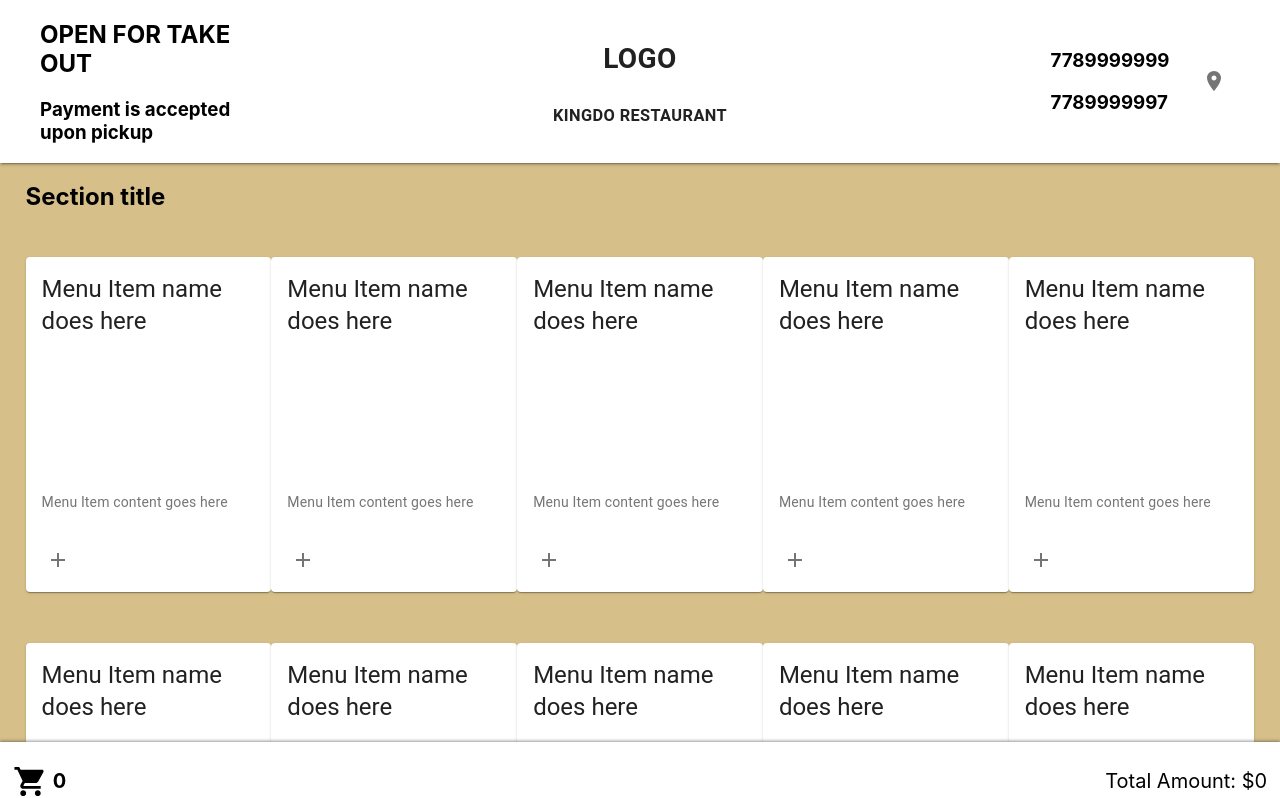
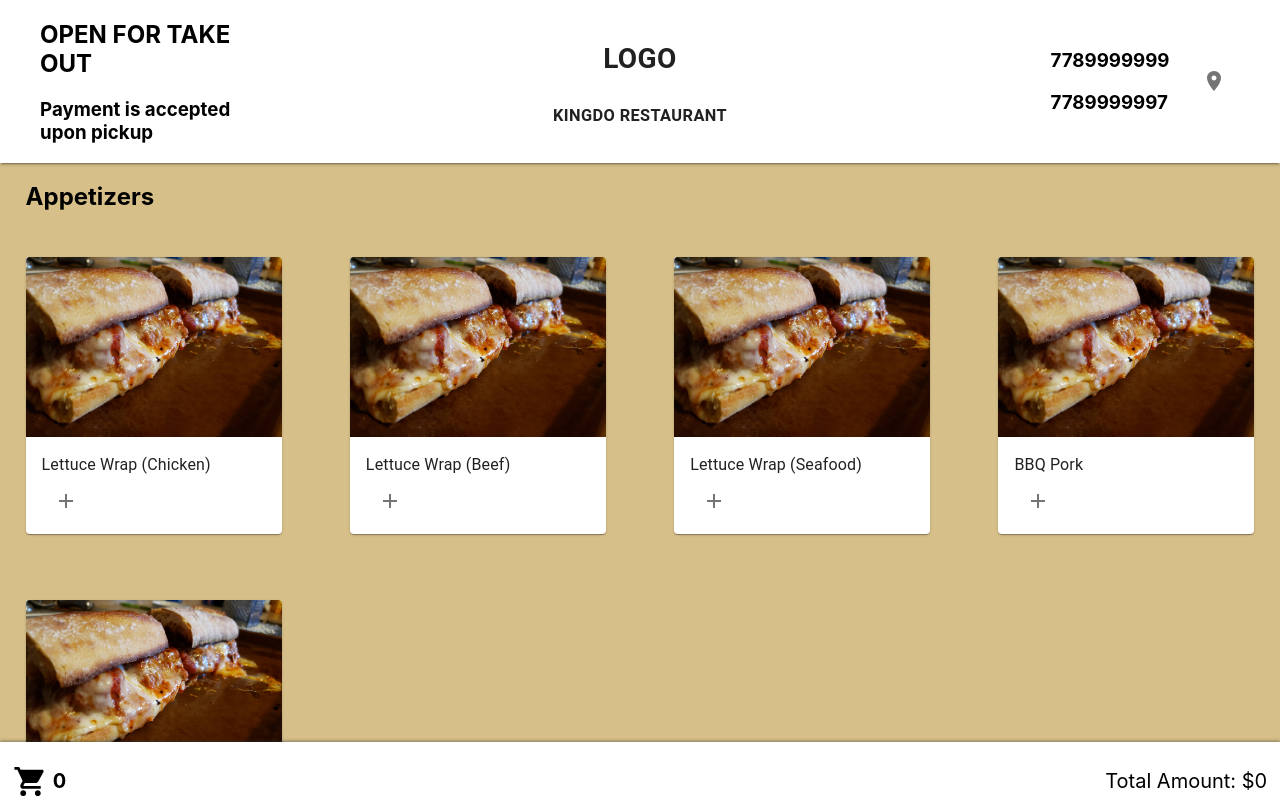
Before and after one commit to kendricchung/kingdo, a React (Create React App) app: page / in a window 1280 px wide. Shown: the top 798 px of the page. Built offline with nearby package versions, Linux system fonts and the light colour scheme.

Commit message:
did work on menu section

```diff
--- a/src/Components/Menu/Menu.js
+++ b/src/Components/Menu/Menu.js
@@ -1,12 +1,33 @@
-import React, { Component } from 'react';
+import React, { Component } from "react";
 import MenuSection from "./MenuSection";
 
+const menu = [
+  {
+    menuSectionName: "Appetizers",
+    menuSectionItems: [
+      { id: 7, name: "Lettuce Wrap (Chicken)", price: 14.95 },
+      { id: 8, name: "Lettuce Wrap (Beef)", price: 14.95 },
+      { id: 9, name: "Lettuce Wrap (Seafood)", price: 14.95 },
+      { id: 10, name: "BBQ Pork", price: 8.95 },
+      { id: 7, name: "Lettuce Wrap (Chicken)", price: 14.95 },
+    ],
+  },
+  {
+    menuSectionName: "Soups",
+    menuSectionItems: [{ id: 15, name: "wonton soup", price: 10.95 }],
+  },
+];
+
 class Menu extends Component {
-    render() {
-        return (
-            <MenuSection/>
-         );
-    }
+  render() {
+    return (
+      <div style={{ paddingBottom: "4%" }}>
+        {menu.map((menuSection) => (
+          <MenuSection menuSectionInfo={menuSection}></MenuSection>
+        ))}
+      </div>
+    );
+  }
 }
 
 export default Menu;
--- a/src/Components/Menu/MenuItem.js
+++ b/src/Components/Menu/MenuItem.js
@@ -1,33 +1,43 @@
-import React, { Component } from 'react';
-import Card from '@material-ui/core/Card';
-import CardHeader from '@material-ui/core/CardHeader';
-import CardMedia from '@material-ui/core/CardMedia';
-import CardContent from '@material-ui/core/CardContent';
-import CardActions from '@material-ui/core/CardActions';
-import AddIcon from '@material-ui/icons/Add';
-import IconButton from '@material-ui/core/IconButton';
-import Typography from '@material-ui/core/Typography';
+import React, { Component } from "react";
+import Card from "@material-ui/core/Card";
+import CardHeader from "@material-ui/core/CardHeader";
+import CardMedia from "@material-ui/core/CardMedia";
+import CardContent from "@material-ui/core/CardContent";
+import CardActions from "@material-ui/core/CardActions";
+import AddIcon from "@material-ui/icons/Add";
+import IconButton from "@material-ui/core/IconButton";
+import Typography from "@material-ui/core/Typography";
 
 class MenuItem extends Component {
+  constructor(props) {
+    super(props);
+    this.state = {
+      id: props.itemInfo.id,
+      name: props.itemInfo.name,
+      price: props.itemInfo.price,
+    };
+  }
   render() {
     return (
-            <Card style={{maxWidth: "20%"}}>
-                <CardHeader title="Menu Item name does here"/>
+      <div
+        style={{
+          width: "20%",
+          padding: "2%",
+        }}
+      >
+        <Card style={{ height: "95%" }}>
           <CardMedia
-                    title="Image goes here"
-                    style={{paddingTop: "50%"}}
-                />
+            style={{ height: 180 }}
+            image={require("./photo.jpg")}
+          ></CardMedia>
           <CardContent>
-                    <Typography variant="body2" color="textSecondary" component="p">
-                        Menu Item content goes here
-                    </Typography>
+            <Typography>{this.state.name}</Typography>
+            <IconButton>
+              <AddIcon></AddIcon>
+            </IconButton>
           </CardContent>
-                <CardActions disableSpacing>
-                    <IconButton aria-label="add to cart">
-                        <AddIcon/>
-                    </IconButton>
-                </CardActions>
         </Card>
+      </div>
     );
   }
 }
--- a/src/Components/Menu/MenuSection.js
+++ b/src/Components/Menu/MenuSection.js
@@ -1,16 +1,27 @@
-import React, { Component } from 'react';
+import React, { Component } from "react";
 import MenuStructure from "./MenuStructure";
 
 class MenuSection extends Component {
-    render() {
-        return (
-            <div>
-                <h2 style={{paddingLeft: "2%"}}>Section title</h2>
-                <MenuStructure/>
-            </div>
+  state = {
+    sectionName: "",
+    sectionItems: [],
+  };
 
-        );
-    }
+  constructor(props) {
+    super(props);
+    this.state = {
+      sectionName: props.menuSectionInfo.menuSectionName,
+      sectionItems: props.menuSectionInfo.menuSectionItems,
+    };
+  }
+  render() {
+    return (
+      <div>
+        <h2 style={{ paddingLeft: "2%" }}>{this.state.sectionName}</h2>
+        <MenuStructure items={this.state.sectionItems} />
+      </div>
+    );
+  }
 }
 
 export default MenuSection;
--- a/src/Components/Menu/MenuStructure.js
+++ b/src/Components/Menu/MenuStructure.js
@@ -1,30 +1,38 @@
-import React, { Component } from 'react';
+import React, { Component } from "react";
 import MenuItem from "./MenuItem";
-import Grid from '@material-ui/core/Grid';
+import Grid from "@material-ui/core/Grid";
 
 class MenuStructure extends Component {
+  state = {
+    sectionItems: [],
+  };
 
+  constructor(props) {
+    super(props);
+    this.state = {
+      sectionItems: props.items,
+    };
+  }
   formGrid = () => {
     // should do a map here and do some calculations based on the list of items
     return (
-            <div style={{display: "flex", justifyContent: "space-between", padding: "2%"}}>
-                <MenuItem></MenuItem>
-                <MenuItem></MenuItem>
-                <MenuItem></MenuItem>
-                <MenuItem></MenuItem>
-                <MenuItem></MenuItem>
+      <div
+        style={{
+          display: "flex",
+          justifyContent: "space-between",
+          maxWidth: "100%",
+          flexWrap: "wrap",
+        }}
+      >
+        {this.state.sectionItems.map((item) => (
+          <MenuItem itemInfo={item}></MenuItem>
+        ))}
       </div>
     );
-    }
+  };
 
   render() {
-        return (
-            <div>
-                {this.formGrid()}
-                {this.formGrid()}
-                {this.formGrid()}
-            </div>
-        );
+    return this.formGrid();
   }
 }
 
```
Also changed, not shown: src/Components/Menu/photo.jpg (added), 1 other file (tests, documents, lock files or other folders). Lines whose indentation alone changed are shown as unchanged.
